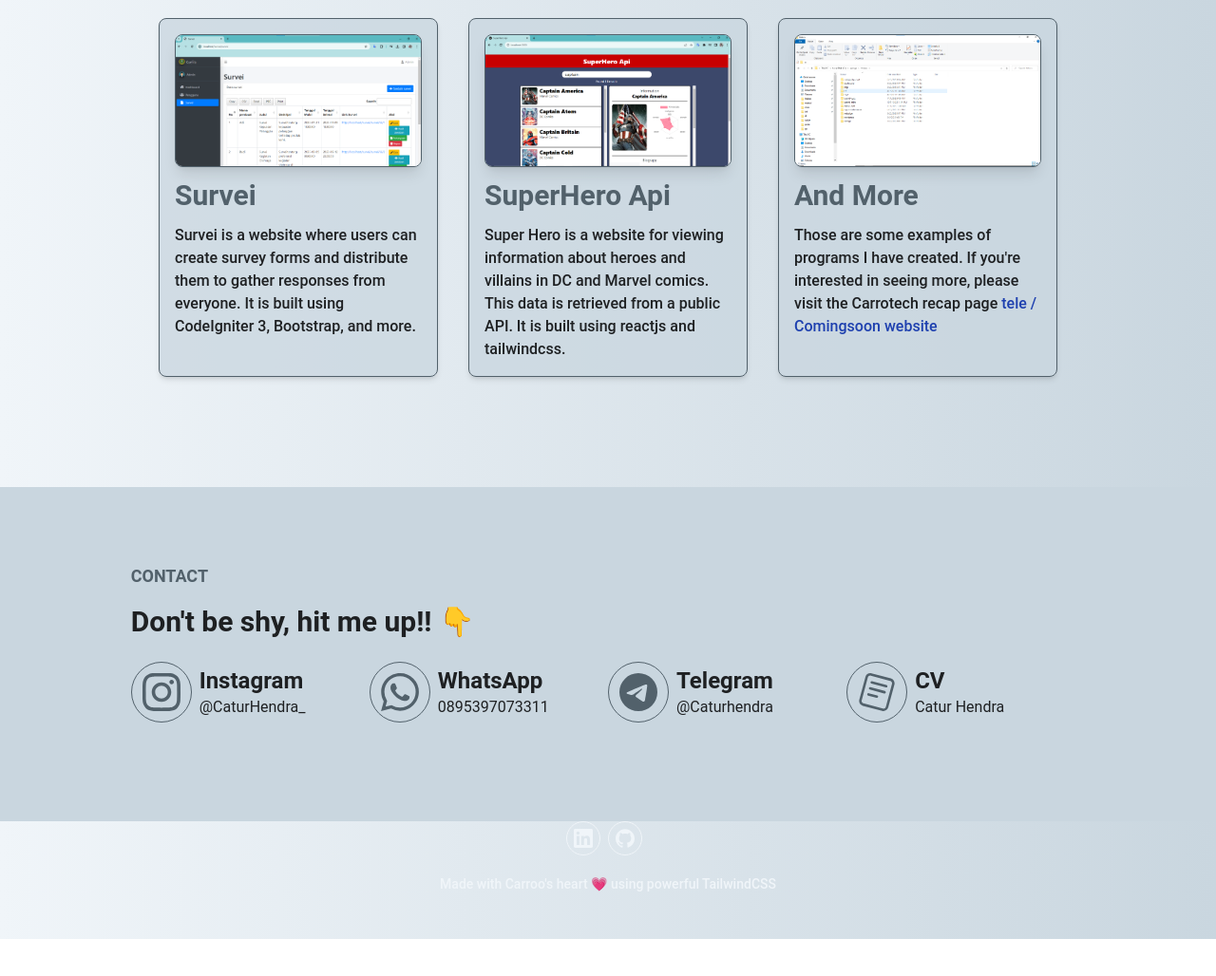
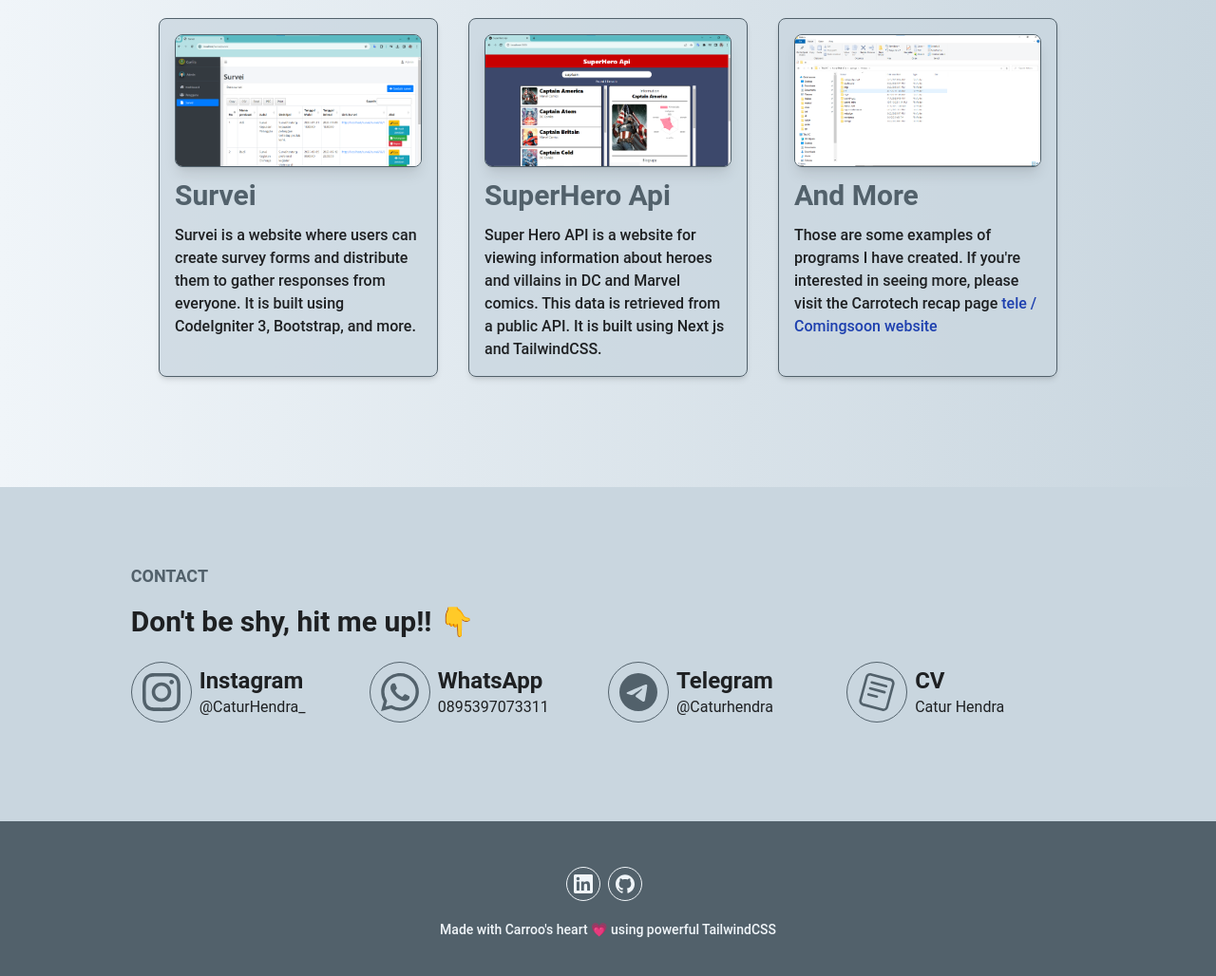
Before and after one commit to carroo/carroo.github.io, a website: page public/index.html in a window 1280 px wide. Shown: the part 1952-2980 px from the top of the page at 95% size. Before the commit the page ends 2941 px from the top, so only its background shows below. Drawn offline with nearby package versions, Linux system fonts and the light colour scheme.

Commit message:
probably 10v

```diff
--- a/public/index.html
+++ b/public/index.html
@@ -229,7 +229,7 @@
                                 <img src="porto/8.png" alt="" srcset="" width="w-full">
                             </div>
                             <h3 class="font-semibold text-3xl text-primary mt-3 mb-3">SuperHero Api</h3>
-                            <p class="font-medium text-base text-forth">Super Hero is a website for viewing information about heroes and villains in DC and Marvel comics. This data is retrieved from a public API. It is built using reactjs and tailwindcss.
+                            <p class="font-medium text-base text-forth">Super Hero API is a website for viewing information about heroes and villains in DC and Marvel comics. This data is retrieved from a public API. It is built using Next js and TailwindCSS.
                             </p>
                         </div>
                     </div>
@@ -322,7 +322,7 @@
         </div>
     </section>
 
-    <footer class="bg-primarypt-12 pb-12">
+    <footer class="bg-primary pt-12 pb-12">
         <div class="container">
             <div class="w-full">
                 <div class="flex items-center justify-center mb-5 text-secondary">
```
Also changed, not shown: public/tailwind.css.
